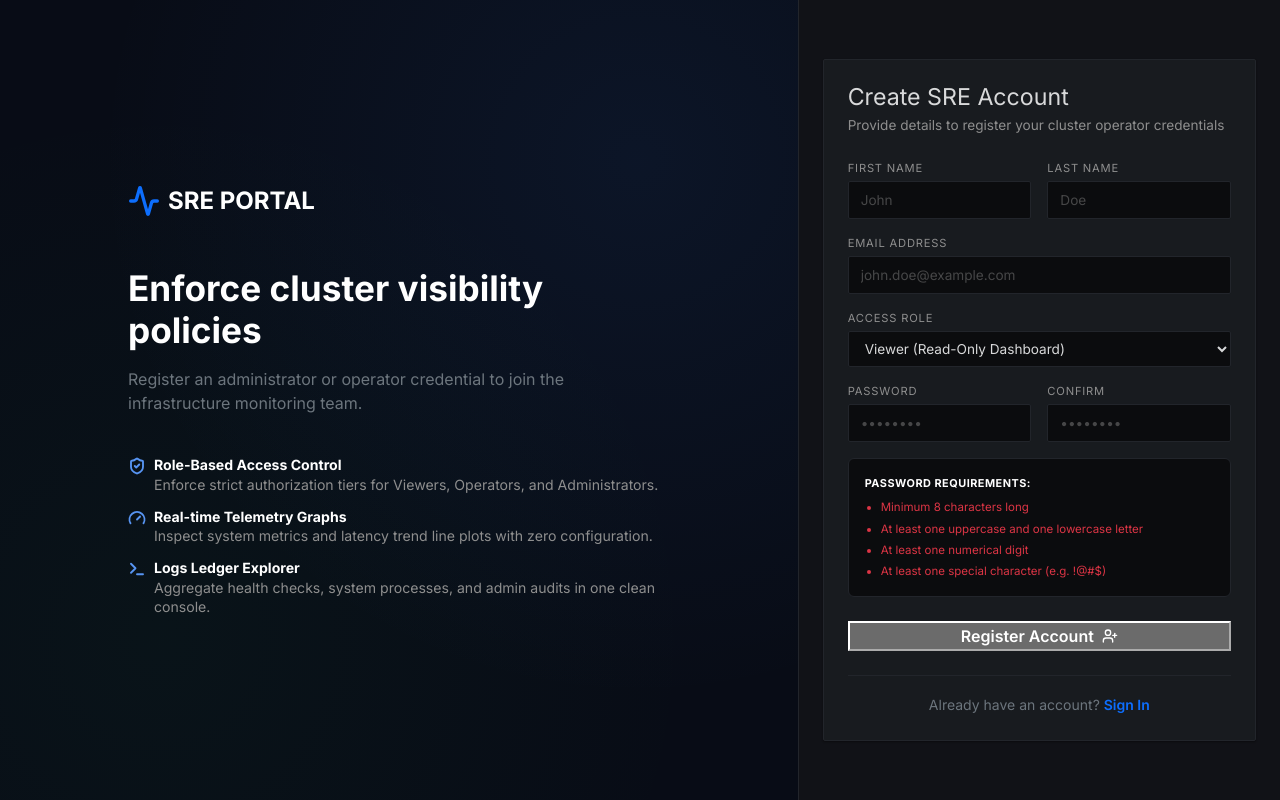
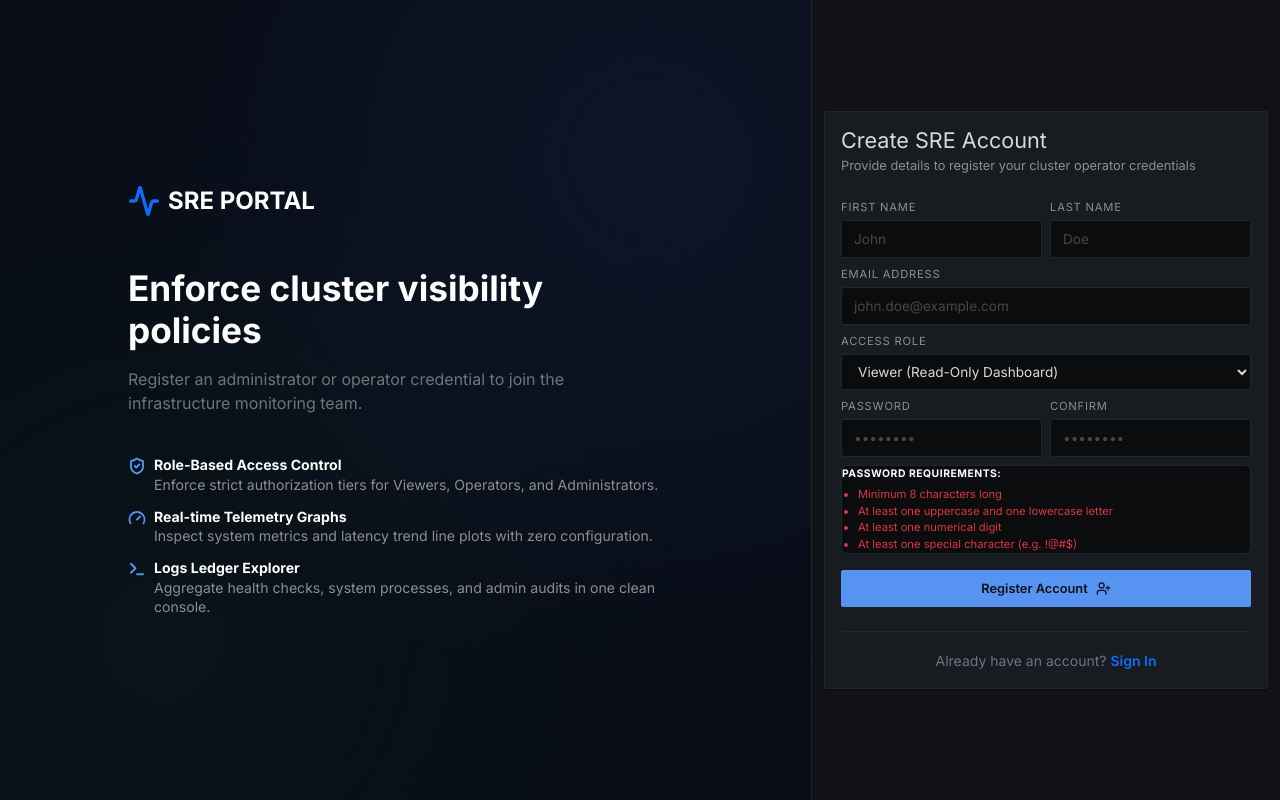
Before and after one commit to daneshwarinerti/Healthcheck-project, a FastAPI app: page /register in a window 1280 px wide. Run offline with FastAPI, Linux system fonts and the light colour scheme.

Commit message:
fix: enable overflow scrolling and compact spacing for registration card

```diff
--- a/health-monitoring-system/monitoring-dashboard/app/static/css/auth.css
+++ b/health-monitoring-system/monitoring-dashboard/app/static/css/auth.css
@@ -4,6 +4,7 @@
     min-height: 100vh;
     width: 100vw;
     background-color: var(--bg-app);
+    overflow-y: auto;
 }
 
 .auth-split-left {
@@ -16,6 +17,7 @@
     flex-direction: column;
     justify-content: center;
     padding: var(--space-xl) 10%;
+    overflow-y: auto;
 }
 
 .auth-split-right {
@@ -23,8 +25,10 @@
     display: flex;
     align-items: center;
     justify-content: center;
-    padding: var(--space-xl);
+    padding: var(--space-md);
     background-color: var(--bg-app);
+    overflow-y: auto;
+    min-height: 100vh;
 }
 
 .auth-card-enterprise {
@@ -33,8 +37,9 @@
     background-color: var(--bg-card) !important;
     border: 1px solid var(--border-color) !important;
     border-radius: var(--radius-lg) !important;
-    padding: var(--space-xl) !important;
+    padding: var(--space-lg) !important;
     box-shadow: var(--shadow-soft);
+    margin: var(--space-md) 0;
 }
 
 .auth-feature-list {
@@ -66,14 +71,14 @@
 
 /* Auth forms modifications */
 .auth-title {
-    font-size: 1.45rem;
+    font-size: 1.35rem;
     font-weight: var(--font-bold);
     color: var(--text-primary);
-    margin-bottom: 4px;
+    margin-bottom: 2px;
 }
 
 .auth-subtitle {
-    font-size: 0.85rem;
+    font-size: 0.8rem;
     color: var(--text-secondary);
-    margin-bottom: var(--space-lg);
+    margin-bottom: var(--space-md);
 }
--- a/health-monitoring-system/monitoring-dashboard/app/templates/register.html
+++ b/health-monitoring-system/monitoring-dashboard/app/templates/register.html
@@ -59,7 +59,7 @@
 
             <!-- Registration Form -->
             <form id="register-form">
-                <div class="row g-3 mb-3">
+                <div class="row g-2 mb-2">
                     <div class="col-6">
                         <label for="first_name" class="form-label-enterprise">First Name</label>
                         <input type="text" class="form-control-enterprise" id="first_name" required placeholder="John">
@@ -70,12 +70,12 @@
                     </div>
                 </div>
 
-                <div class="form-group-enterprise mb-3">
+                <div class="form-group-enterprise mb-2">
                     <label for="email" class="form-label-enterprise">Email Address</label>
                     <input type="email" class="form-control-enterprise" id="email" placeholder="john.doe@example.com" required>
                 </div>
 
-                <div class="form-group-enterprise mb-3">
+                <div class="form-group-enterprise mb-2">
                     <label for="role" class="form-label-enterprise">Access Role</label>
                     <select class="form-select-enterprise pointer" id="role" required>
                         <option value="Viewer">Viewer (Read-Only Dashboard)</option>
@@ -84,7 +84,7 @@
                     </select>
                 </div>
 
-                <div class="row g-3 mb-3">
+                <div class="row g-2 mb-2">
                     <div class="col-6">
                         <label for="password" class="form-label-enterprise">Password</label>
                         <input type="password" class="form-control-enterprise" id="password" required placeholder="••••••••">
@@ -95,10 +95,10 @@
                     </div>
                 </div>
 
-                <!-- Password complexity helper card -->
-                <div class="p-3 rounded mb-4" style="background-color: var(--bg-input); border: 1px solid var(--border-color); font-size: 0.72rem; color: var(--text-secondary);">
-                    <div class="fw-bold mb-2 text-white text-uppercase tracking-wider" style="font-size: 0.68rem; letter-spacing: 0.5px;">Password Requirements:</div>
-                    <ul class="m-0 ps-3 d-flex flex-column gap-1">
+                <!-- Compact password complexity helper card -->
+                <div class="p-2.5 rounded mb-3" style="background-color: var(--bg-input); border: 1px solid var(--border-color); font-size: 0.7rem; color: var(--text-secondary);">
+                    <div class="fw-bold mb-1 text-white text-uppercase tracking-wider" style="font-size: 0.65rem; letter-spacing: 0.5px;">Password Requirements:</div>
+                    <ul class="m-0 ps-3 d-flex flex-column gap-0.5">
                         <li id="req-len" class="text-danger">Minimum 8 characters long</li>
                         <li id="req-case" class="text-danger">At least one uppercase and one lowercase letter</li>
                         <li id="req-num" class="text-danger">At least one numerical digit</li>
@@ -106,10 +106,10 @@
                     </ul>
                 </div>
 
-                <button type="submit" class="btn-primary-enterprise w-100 py-2.5 fw-semibold transition-all d-flex align-items-center justify-content-center gap-2" id="register-submit-btn">
+                <button type="submit" class="btn-sre btn-sre-primary w-100 py-2 d-flex align-items-center justify-content-center gap-2" id="register-submit-btn">
                     <span class="spinner-border spinner-border-sm d-none" id="register-spinner" role="status" aria-hidden="true"></span>
                     <span id="register-btn-text">Register Account</span>
-                    <i data-lucide="user-plus" id="register-btn-icon" style="width: 16px; height: 16px;"></i>
+                    <i data-lucide="user-plus" id="register-btn-icon" style="width: 15px; height: 15px;"></i>
                 </button>
             </form>
 
```
